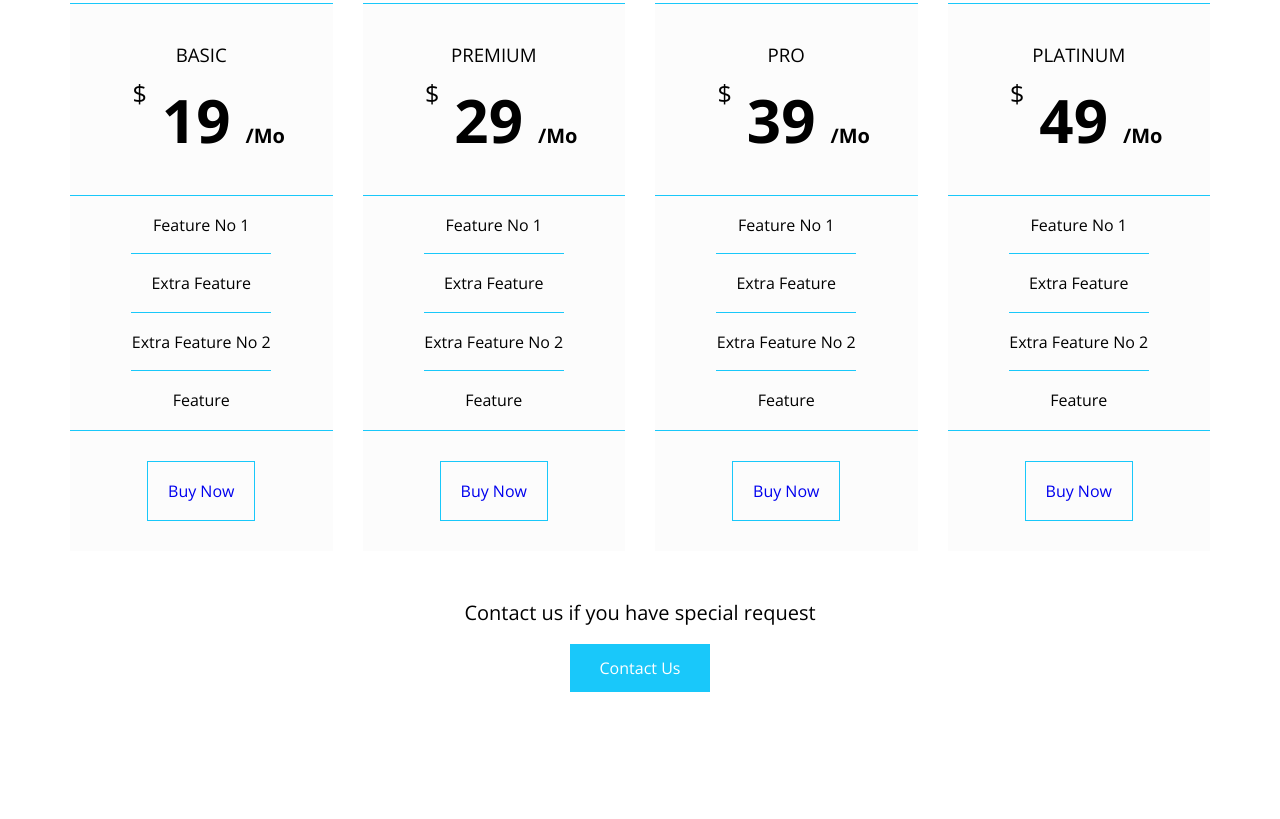
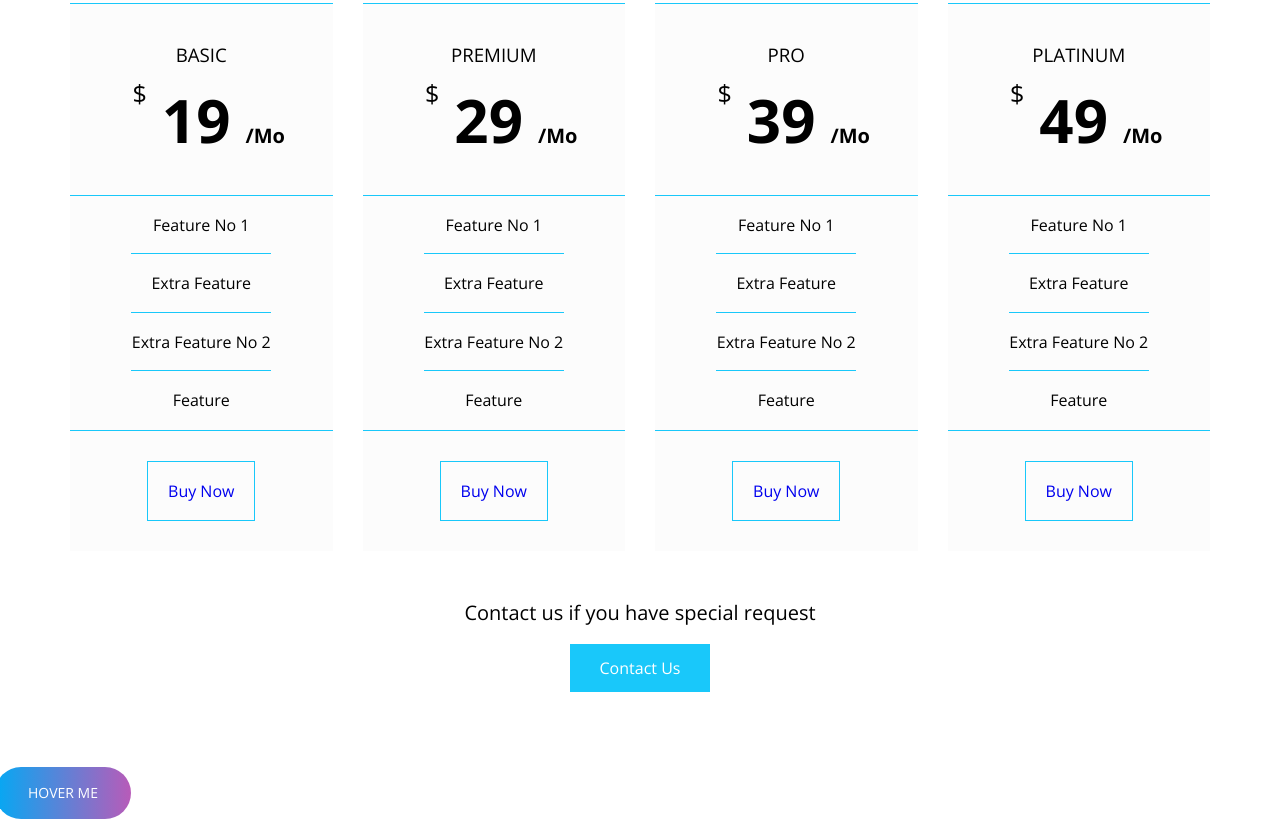
Before and after one commit to momenhesham235/template-two, a plain HTML site: page index.html in a window 1280 px wide. Shown: the part 5629-6448 px from the top of the page. Before the commit the page ends 6401 px from the top, so only its background shows below. Drawn offline with nearby package versions, Linux system fonts and the light colour scheme.

Commit message:
website kisper add button

```diff
--- a/css/style.css
+++ b/css/style.css
@@ -781,3 +781,56 @@ background-color: var(--transparnt-color);
   text-decoration: none;
 }
 /* End Pricing */
+button {
+  text-decoration: none;
+  position: relative;
+  border: none;
+  font-size: 14px;
+  font-family: inherit;
+  color: #fff;
+  width: 9em;
+  height: 3em;
+  line-height: 2em;
+  text-align: center;
+  background: linear-gradient(90deg,#03a9f4,#f441a5,#ffeb3b,#03a9f4);
+  background-size: 300%;
+  border-radius: 30px;
+  z-index: 1;
+}
+
+button:hover {
+  animation: ani 8s linear infinite;
+  border: none;
+}
+
+@keyframes ani {
+  0% {
+    background-position: 0%;
+  }
+
+  100% {
+    background-position: 400%;
+  }
+}
+
+button:before {
+  content: '';
+  position: absolute;
+  top: -5px;
+  left: -5px;
+  right: -5px;
+  bottom: -5px;
+  z-index: -1;
+  background: linear-gradient(90deg,#03a9f4,#f441a5,#ffeb3b,#03a9f4);
+  background-size: 400%;
+  border-radius: 35px;
+  transition: 1s;
+}
+
+button:hover::before {
+  filter: blur(20px);
+}
+
+button:active {
+  background: linear-gradient(32deg,#03a9f4,#f441a5,#ffeb3b,#03a9f4);
+}
--- a/index.html
+++ b/index.html
@@ -419,6 +419,9 @@
     </section>
     <!-- End Pricing -->
 
+    <button> HOVER ME
+    </button>
+
 
 </body>
 </html>
```
